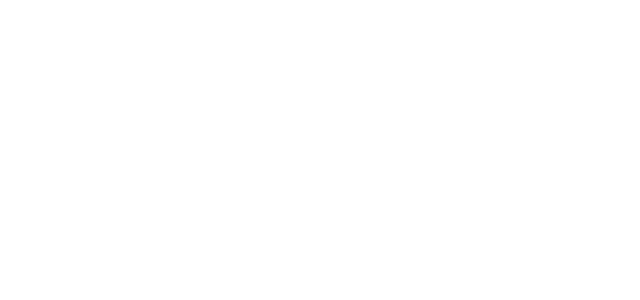
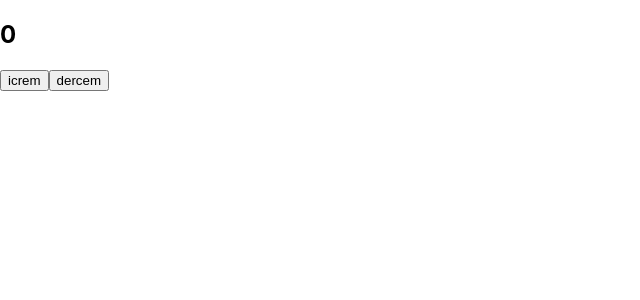
Before and after one commit to jukitot/react-may-2024, a React (Create React App) app: page / in a window 1280 px wide. Shown: the top 300 px of the page, without its empty margins (0-640 px from the left). Built offline with nearby package versions, Linux system fonts and the light colour scheme.

Commit message:
lesson7-useReducer

```diff
--- a/src/App.tsx
+++ b/src/App.tsx
@@ -1,9 +1,30 @@
-import React, {FC} from 'react';
+import React, {FC, useReducer} from 'react';
 import './App.css';
+type Action = {type: string, payload: number}
+const reducerActions = (state:number, action:Action)=>{
+    switch (action.type) {
+        case 'add':
+            state = state+action.payload;
+            return state;
+        case 'getBack':
+            state=state-action.payload;
+            return state;
+        default:
+            return state;
+    }
 
+}
 const App:FC = () => {
+    const [number, dispatch] = useReducer(reducerActions, 0)
   return (
       <>
+          <h2>{number}</h2>
+          <button onClick={()=>{
+              dispatch( {type: 'add', payload: 1})
+          }}>icrem</button>
+          <button onClick={()=>{
+              dispatch( {type: 'getBack', payload: 100})
+          }}>dercem</button>
       </>
   );
 }
```
